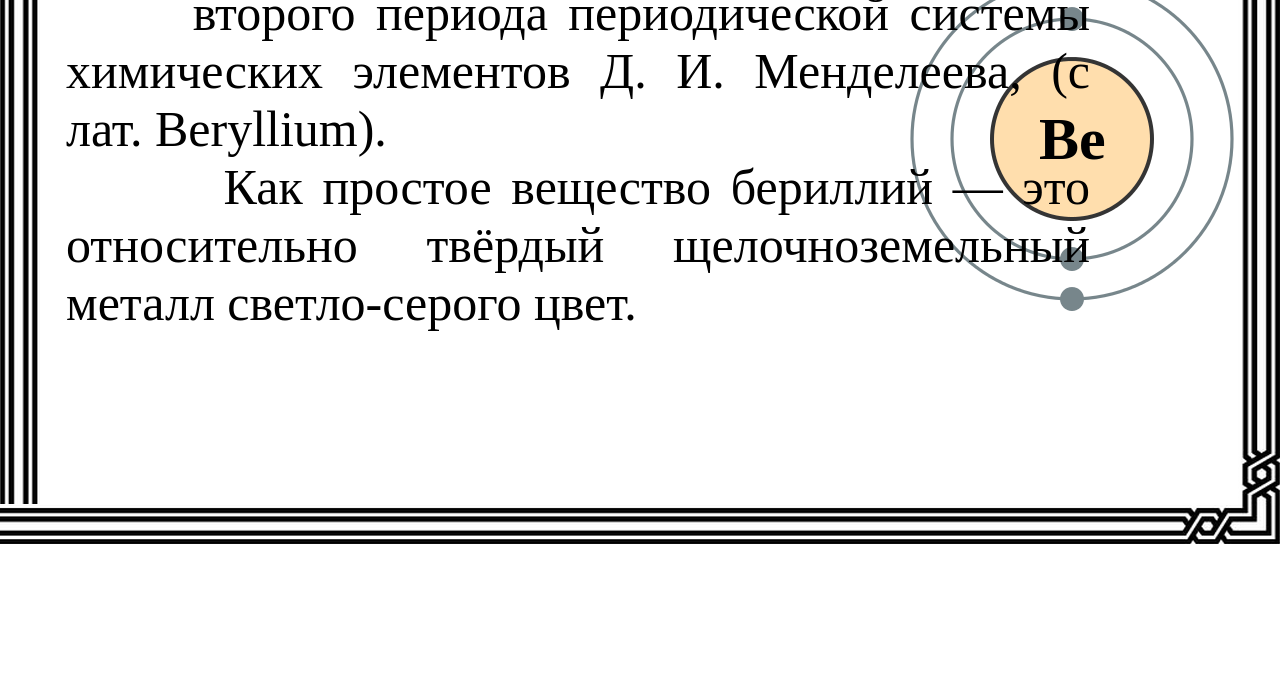
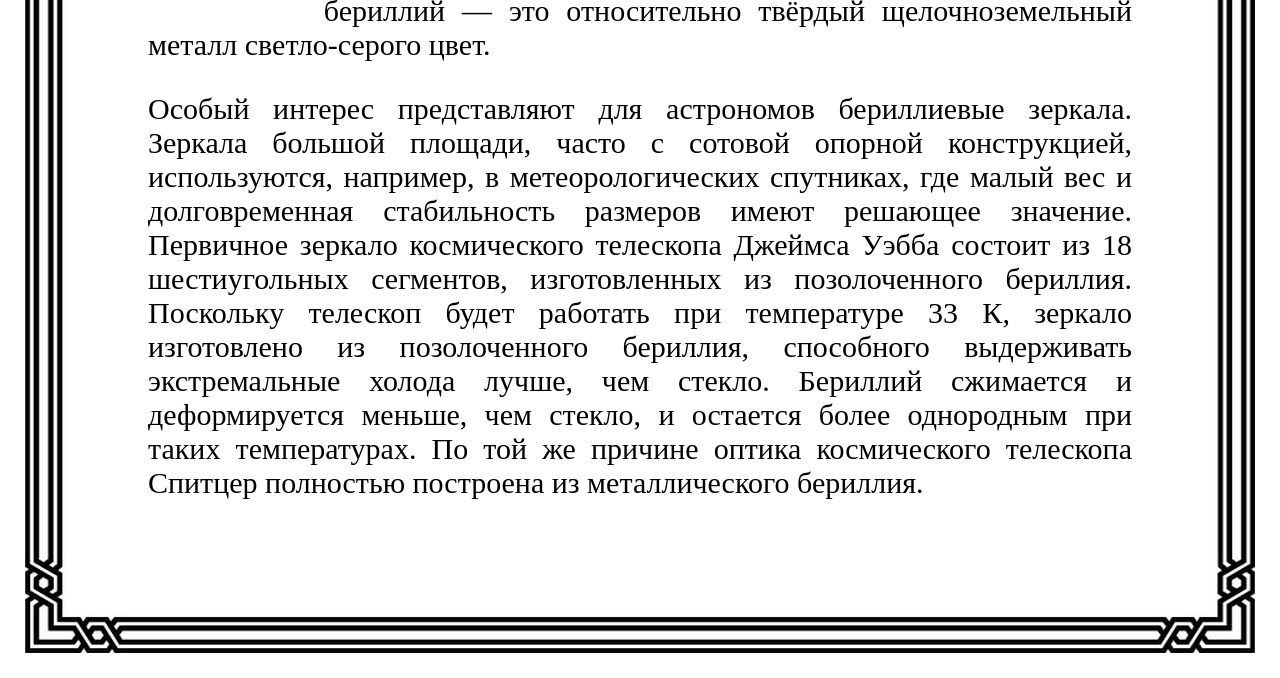
Before and after one commit to StasShein/Shein-repository, a plain HTML site: page HW4/frame.html in a window 1280 px wide. Shown: the part 256-934 px from the top of the page. Before the commit the page ends 800 px from the top, so only its background shows below. Drawn offline with Linux system fonts and the light colour scheme.

Commit message:
rework HW4

```diff
--- a/HW4/frame.html
+++ b/HW4/frame.html
@@ -5,36 +5,35 @@
 <head>
 
     <meta charset="UTF-8">
-    <title>Frame</title>
+    <meta http-equiv="X-UA-Compatible" content="IE=edge">
+    <meta name="viewport" content="width=device-width, initial-scale=1.0">
+
+    <title>test</title>
     <link rel="stylesheet" href="style/css/index.css" type="text/css">
-    <link rel="icon" href="style/images/icons8-эмодзи-книги-16.png" type="image/png">
+
 </head>
 
 <body>
 
-    <div class="angleLT"> </div>
+<div class="lineL">
 
-    <div class="angleRT"> </div>
+    <div class="lineR">
 
-    <div class="angleLB"> </div>
+        <div class="lineT">
 
-    <div class="angleRB"> </div>
+            <div class="lineB">
 
-    <div class="lineT"> </div>
+                <div class="angleLT">
 
-    <div class="lineR"> </div>
+                    <div class="angleLB">
 
-    <div class="lineL"> </div>
+                        <div class="angleRT">
 
-    <div class="lineB"> </div>
+                            <div class="angleRB">
 
                                 <div class="text">
-        <table style="
-        background-color:#FFdead;
-        font-size: medium;
-        float: left;
-        border-radius: 5px;
-        overflow: auto;">
+
+                                    <table>
                                         <tr>
                                             <th>4</th>
                                             <th>Бериллий</th>
@@ -49,10 +48,38 @@
                                             <th>2s<sup>2</sup></th>
                                         </tr>
                                     </table>
+
                                         <a href="https://ru.wikipedia.org/wiki/%D0%91%D0%B5%D1%80%D0%B8%D0%BB%D0%BB%D0%B8%D0%B9#:~:text=Beryllium)%20%E2%80%94%20%D1%85%D0%B8%D0%BC%D0%B8%D1%87%D0%B5%D1%81%D0%BA%D0%B8%D0%B9%20%D1%8D%D0%BB%D0%B5%D0%BC%D0%B5%D0%BD%D1%82%202%2D,%D0%98."
                                         >Бериллий</a> - элемент 2-й группы, второго периода периодической системы химических элементов Д. И. Менделеева, (с лат. Beryllium).
                                         Как простое вещество бериллий — это относительно твёрдый щелочноземельный металл светло-серого цвет.
+                                    <p>
+                                        Особый интерес представляют для астрономов бериллиевые зеркала. Зеркала большой площади, часто с сотовой опорной конструкцией,
+                                        используются, например, в метеорологических спутниках, где малый вес и долговременная стабильность размеров имеют решающее значение.
+                                        Первичное зеркало космического телескопа Джеймса Уэбба состоит из 18 шестиугольных сегментов, изготовленных из позолоченного
+                                        бериллия. Поскольку телескоп будет работать при температуре 33 К, зеркало изготовлено из позолоченного бериллия, способного
+                                        выдерживать экстремальные холода лучше, чем стекло. Бериллий сжимается и деформируется меньше, чем стекло, и остается более однородным
+                                        при таких температурах. По той же причине оптика космического телескопа Спитцер полностью построена из металлического бериллия.
+                                    </p>
+
                                 </div>
+
+                            </div>
+
+                        </div>
+
+                    </div>
+
+                </div>
+
+            </div>
+
+        </div>
+
+    </div>
+
+</div>
+
+
 
 </body>
 
--- a/HW4/style/css/index.css
+++ b/HW4/style/css/index.css
@@ -1,103 +1,51 @@
 body{
-    width: 100vw;
-    height: 500px;
-    overflow: hidden;
-    margin: 0 100px 100px 0;
-    background-image: url(../images/Electron_shell_004_Beryllium.png\ \(1\).png);
-    background-repeat: no-repeat;
-    background-position:140% 25%;
-    z-index: 1;
+    margin: 25px;
+    background-color: white;
+}
 
+.lineL{
+    background: url('../images/lineL.png') repeat-y left;
+}
+
+.lineR{
+    background: url('../images/lineR.png') repeat-y right;
+}
+
+.lineT{
+    background: url('../images/lineT.png') repeat-x top;
+}
+
+.lineB{
+    background: url("../images/lineB.png") repeat-x bottom;
+}
+
+.angleLT{
+    background: url('../images/angleLT.png') no-repeat left top;
+}
+
+.angleLB{
+    background: url('../images/angleLB.png') no-repeat left bottom;
+}
+
+.angleRT{
+    background: url('../images/angleRT.png') no-repeat right top;
+}
+
+.angleRB{
+    background: url('../images/angleRB.png') no-repeat right bottom;
 }
 
 .text{
-    border: 2px solid transparent;
-    width: 80vw;
-    height: 80vh;
-    margin: 5%;
-    z-index: 2;
-    overflow: hidden;
-    position: absolute;
-    white-space: pre-wrap;
-    text-align:justify;
-    font-size: 50px;
-
-
+    padding: 10%;
+    font-size: 30px;
+    text-align: justify;
 }
 
-.angleLT{
-    background-image: url(../images/angleLT.png);
-    height: 100vh;
-    width: 100vw;
-    background-repeat: no-repeat;
-    position: absolute;
-    z-index: 3;
-    background-position: 0% 0%;
+table{
+    background-color:#FFdead;
+    font-size: medium;
+    float: left;
+    border-radius: 5px;
+    overflow: auto;
+    margin: 0 5% 0 0;
 }
-
-.angleRT{
-    background-image: url(../images/angleRT.png);
-    height: 100vh;
-    width: 100vw;
-    background-repeat: no-repeat;
-    position: absolute;
-    z-index: 4;
-    background-position: 100% 0%;
-}
-
-.angleLB{
-    background-image: url(../images//angleLB.png);
-    height: 100vh;
-    width: 100vw;
-    background-repeat: no-repeat;
-    position: absolute;
-    z-index: 5;
-    background-position: 0% 100%;
-}
-
-.angleRB{
-    background-image: url(../images/angleRB.png);
-    height: 100vh;
-    width: 100vw;
-    background-repeat: no-repeat;
-    position: absolute;
-    z-index: 6;
-    background-position: 100% 100%;
-}
-
-.lineB{
-    background-image: url(../images/lineB.png);
-    height: 100vh;
-    width: 100vw;
-    background-repeat: repeat-x;
-    background-position: 0% 100%;
-    position: absolute;
-}
-
-.lineL{
-    background-image:url(../images/lineL.png);
-    height: 100vh;
-    width: 100vw;
-    background-repeat: repeat-y;
-    background-position: 0% 0%;
-    backface-visibility: hidden;
-    position: absolute;
-}
-
-.lineR{
-    background-image: url(../images/lineR.png);
-    height: 100vh;
-    width: 100vw;
-    background-repeat: repeat-y;
-    background-position: 100% 0%;
-    position: absolute;
-}
-
-.lineT{
-    background-image: url(../images/lineT.png);
-    height: 100vh;
-    width: 100vw;
-    background-repeat: repeat-x;
-    background-position: 0% 0%;
-    position: absolute;
-}
```
Lines whose indentation alone changed are shown as unchanged.
